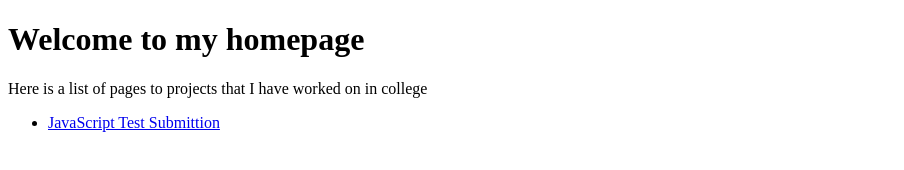
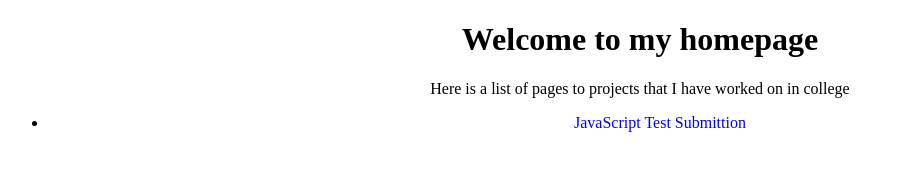
Before and after one commit to BaileyHust/BaileyHust.github.io, a plain HTML site: page index.html in a window 1280 px wide. Shown: the whole page, without its empty margins (0-904 px from the left). Drawn offline with nearby package versions, Linux system fonts and the light colour scheme.

Commit message:
more style

```diff
--- a/index-style.css
+++ b/index-style.css
@@ -8,4 +8,14 @@
 
 body{
     background-color: var(--french-gray);
+    text-align: center;
 }
+
+a{
+    text-decoration: none;
+}
+
+a:hover{
+    background-color: var(--caput-mortuum);
+    color: var(--celadon);
+}
```
